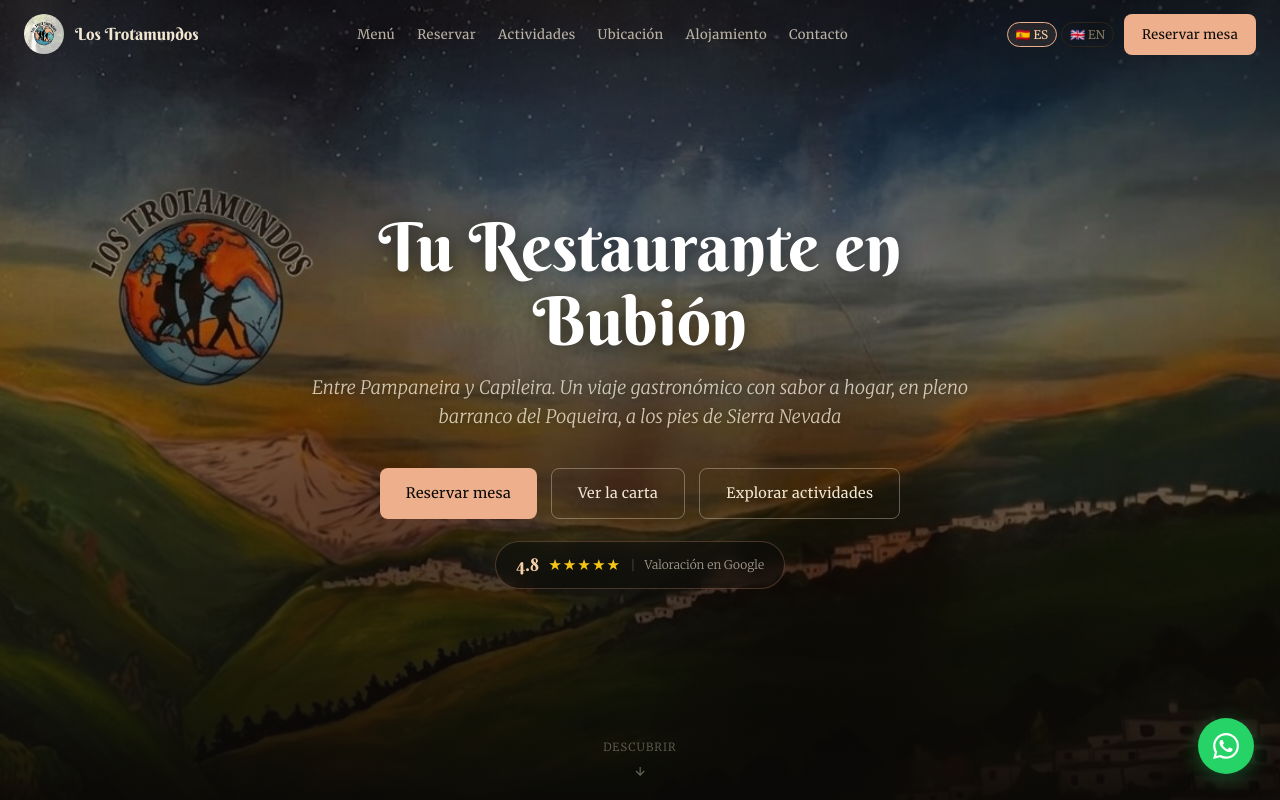
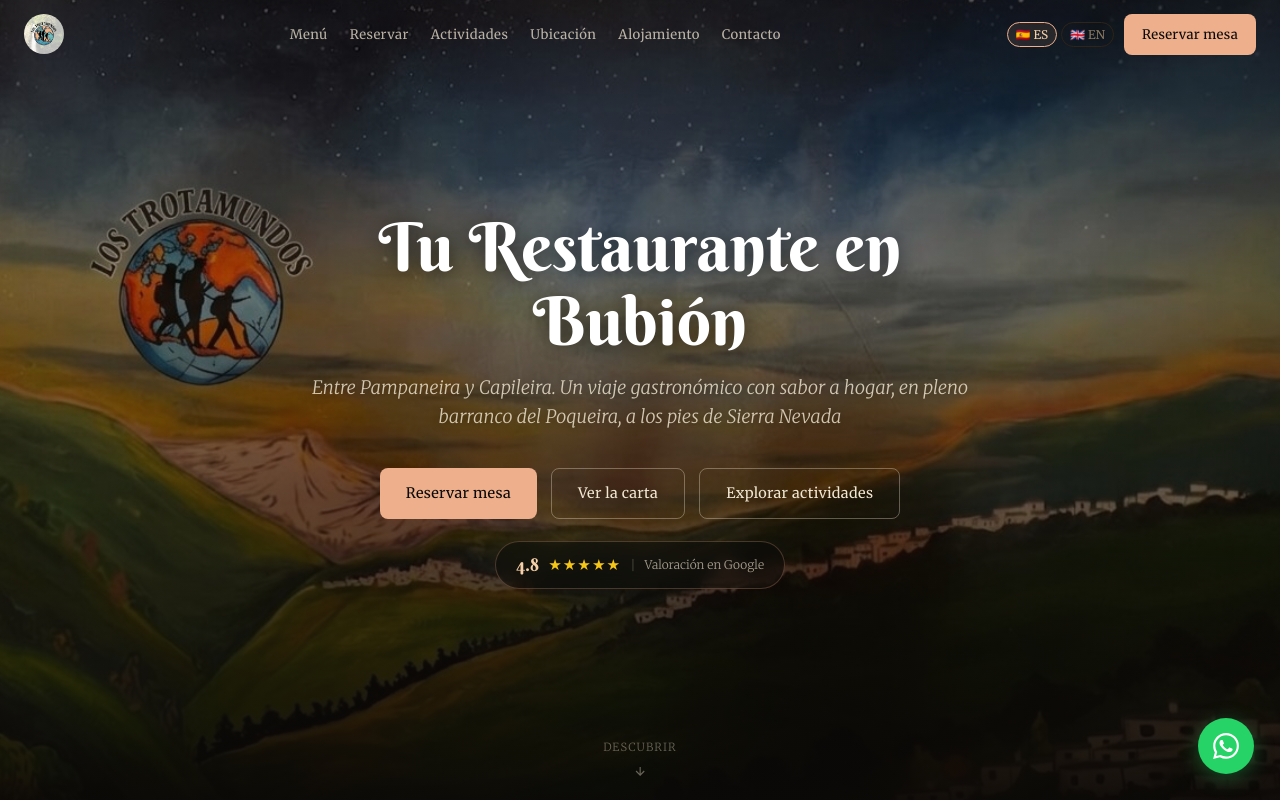
Before and after one commit to danguerrero32/trotamundos-web, a plain HTML site: page index.html in a window 1280 px wide. Shown: the top 800 px of the page. Drawn offline with Linux system fonts and the light colour scheme.

Commit message:
Update index.html

```diff
--- a/index.html
+++ b/index.html
@@ -271,7 +271,6 @@ footer{background:var(--card);border-top:1px solid var(--border);padding:44px 24
 <nav id="nav">
   <div class="nav-logo">
     <img src="img/logo-los-trotamundos-restaurante-bubion.jpg" alt="Los Trotamundos - Restaurante Bubión Alpujarra">
-    <span>Los Trotamundos</span>
   </div>
   <ul class="nav-links">
     <li><a href="#menu" data-es="Menú" data-en="Menu">Menú</a></li>
```
